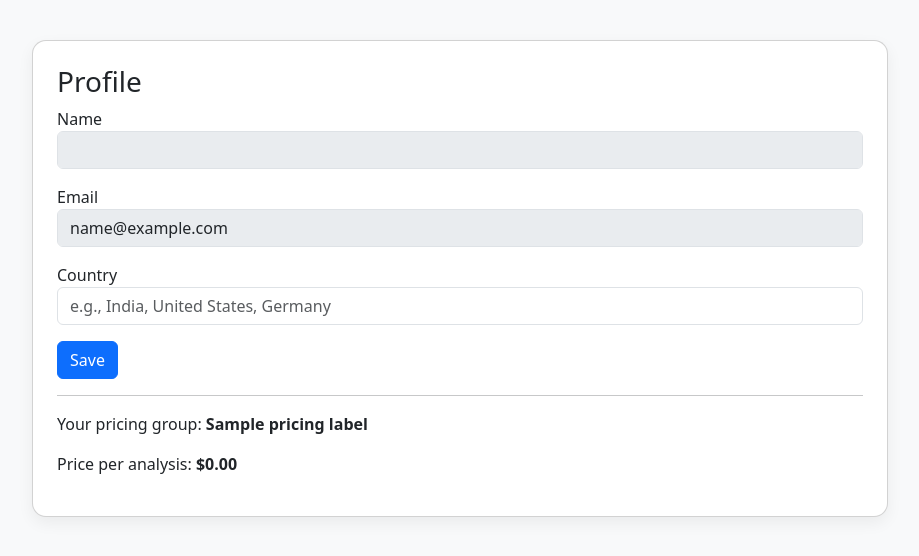
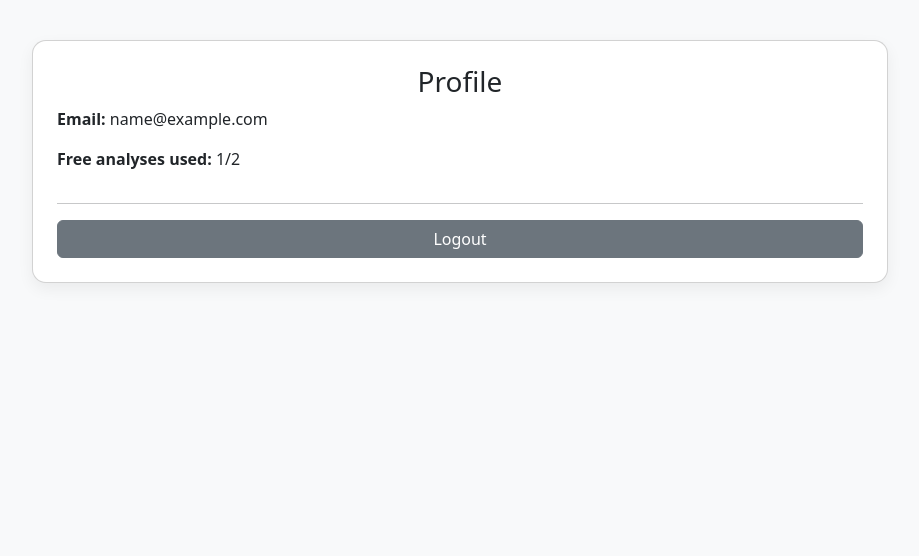
Before and after one commit to kasturimo/IdeaScanner, a Flask app: template templates/profile.html in a window 1280 px wide. Shown: the part 56-612 px from the top of the page, without its empty margins (180-1099 px from the left). Run offline with Flask 3, Linux system fonts and the light colour scheme; tables that the repository leaves empty hold one stand-in row (values such as "Sample post"); the template is opened without the code that fills it: values that come from a table or form of the project are taken from there, most other values are stand-ins (such as "Sample title", 1, 10 or a date in 2020).

Commit message:
Update profile.html

```diff
--- a/templates/profile.html
+++ b/templates/profile.html
@@ -1,28 +1,40 @@
 {% extends "base.html" %}
 {% block content %}
 <div class="card p-4">
-  <h3>Profile</h3>
-  {% if message %}
-    <div class="alert alert-success">{{ message }}</div>
+  <h3 class="text-center">Profile</h3>
+
+  <p><strong>Email:</strong> {{ user.email if user.email else "Google Account" }}</p>
+  <p><strong>Free analyses used:</strong> {{ user.free_analyses }}/2</p>
+
+  {% if user.free_analyses >= 2 %}
+  <hr>
+  <h5>Upgrade to Premium</h5>
+  <form action="{{ url_for('create_checkout_session') }}" method="POST">
+    <div class="mb-3">
+      <label for="country">Select your country:</label>
+      <select name="country" class="form-control" required>
+        <option value="US">United States</option>
+        <option value="UK">United Kingdom</option>
+        <option value="EU">European Union</option>
+        <option value="CA">Canada</option>
+        <option value="AU">Australia</option>
+        <option value="NZ">New Zealand</option>
+        <option value="IN">India</option>
+        <option value="SG">Singapore</option>
+        <option value="ID">Indonesia</option>
+        <option value="PH">Philippines</option>
+        <option value="MY">Malaysia</option>
+        <option value="TH">Thailand</option>
+        <option value="NG">Nigeria</option>
+        <option value="ZA">South Africa</option>
+        <option value="OTHER">Other</option>
+      </select>
+    </div>
+    <button type="submit" class="btn btn-success w-100">Upgrade with Stripe</button>
+  </form>
   {% endif %}
-  <form method="POST" action="/profile">
-    <div class="mb-3">
-      <label>Name</label>
-      <input class="form-control" value="{{ user.name }}" disabled>
-    </div>
-    <div class="mb-3">
-      <label>Email</label>
-      <input class="form-control" value="{{ user.email }}" disabled>
-    </div>
-    <div class="mb-3">
-      <label>Country</label>
-      <input name="country" class="form-control" value="{{ user.country or '' }}" placeholder="e.g., India, United States, Germany">
-    </div>
-    <button class="btn btn-primary">Save</button>
-  </form>
 
   <hr>
-  <p>Your pricing group: <strong>{{ pricing_label }}</strong></p>
-  <p>Price per analysis: <strong>${{ '%.2f' % (price_cents/100) }}</strong></p>
+  <a href="{{ url_for('logout') }}" class="btn btn-secondary w-100">Logout</a>
 </div>
 {% endblock %}
```
